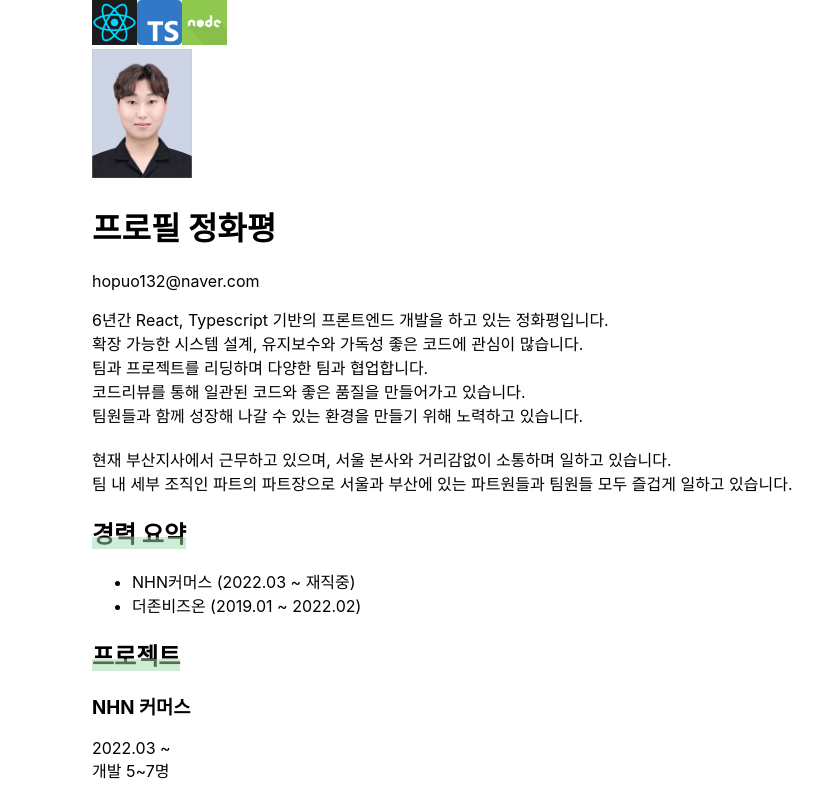
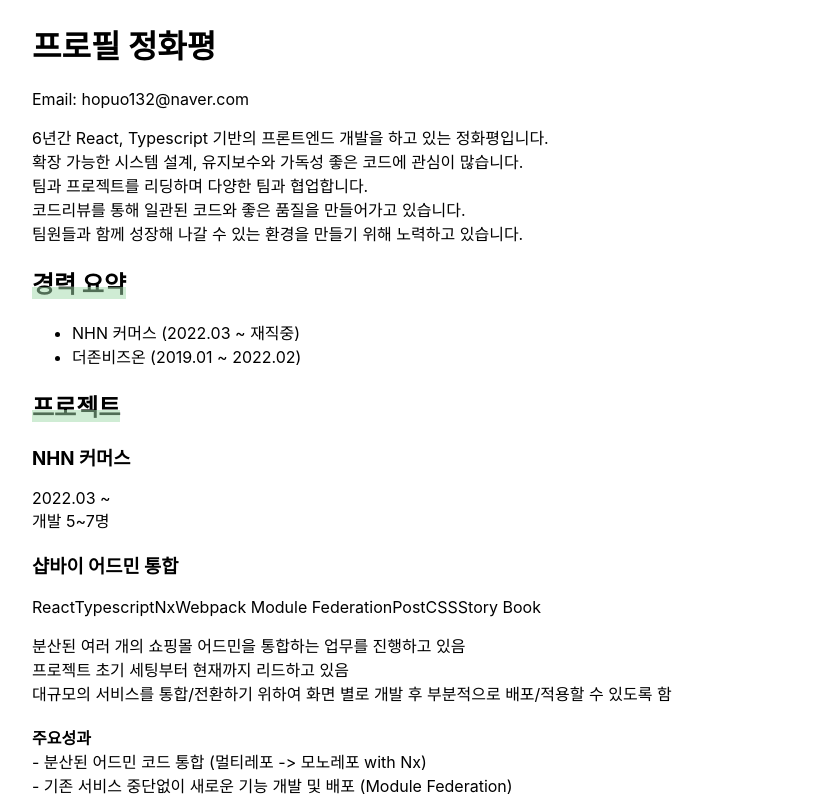
Before and after one commit to PeaceJung/FE-Resume-nextjs, a Next.js app: page / in a window 1280 px wide. Shown: the top 800 px of the page, without its empty margins (158-981 px from the left). Built offline with nearby package versions, Linux system fonts and the light colour scheme.

Commit message:
이력서 수정

```diff
--- a/public/css/Resume.module.css
+++ b/public/css/Resume.module.css
@@ -1,4 +1,4 @@
 .resume-container {
-  max-width: 780px;
+  max-width: 900px;
   margin: 0 auto;
 }
--- a/src/components/Pages/Resume/Career.tsx
+++ b/src/components/Pages/Resume/Career.tsx
@@ -10,7 +10,7 @@
           </h2>
 
           <ul>
-            <li>NHN커머스 (2022.03 ~ 재직중)</li>
+            <li>NHN 커머스 (2022.03 ~ 재직중)</li>
             <li>더존비즈온 (2019.01 ~ 2022.02)</li>
           </ul>
         </div>
--- a/src/components/Pages/Resume/Resume.tsx
+++ b/src/components/Pages/Resume/Resume.tsx
@@ -11,8 +11,8 @@
 const Resume = () => {
   return (
     <div className={styles["resume-container"]}>
-      <div className="container p-3">
-        <Header />
+      <div className="container pt-5 pb-5">
+        {/* <Header /> */}
         <Summary />
         <Career />
         <Project />
--- a/src/components/Pages/Resume/Summary.tsx
+++ b/src/components/Pages/Resume/Summary.tsx
@@ -11,11 +11,11 @@
     "코드리뷰를 통해 일관된 코드와 좋은 품질을 만들어가고 있습니다.",
     <br />,
     "팀원들과 함께 성장해 나갈 수 있는 환경을 만들기 위해 노력하고 있습니다.",
-    <br />,
-    <br />,
-    "현재 부산지사에서 근무하고 있으며, 서울 본사와 거리감없이 소통하며 일하고 있습니다.",
-    <br />,
-    "팀 내 세부 조직인 파트의 파트장으로 서울과 부산에 있는 파트원들과 팀원들 모두 즐겁게 일하고 있습니다.",
+    // <br />,
+    // <br />,
+    // "현재 부산지사에서 근무하고 있으며, 서울 본사와 거리감없이 소통하며 일하고 있습니다.",
+    // <br />,
+    // "팀 내 세부 조직인 파트의 파트장으로 서울과 부산에 있는 파트원들과 팀원들 모두 즐겁게 일하고 있습니다.",
   ],
 };
 
@@ -27,8 +27,8 @@
           <h1 className="text-center fs-1 mb-0">
             프로필 <strong>{me.name}</strong>
           </h1>
-          <p className="text-center mb-1">
-            <a href={`mailto:${me.email}`}>{me.email}</a>
+          <p className="text-center mb-3">
+            Email: <a href={`mailto:${me.email}`}>{me.email}</a>
           </p>
           <p className="text-center">{me.text}</p>
         </div>
```
